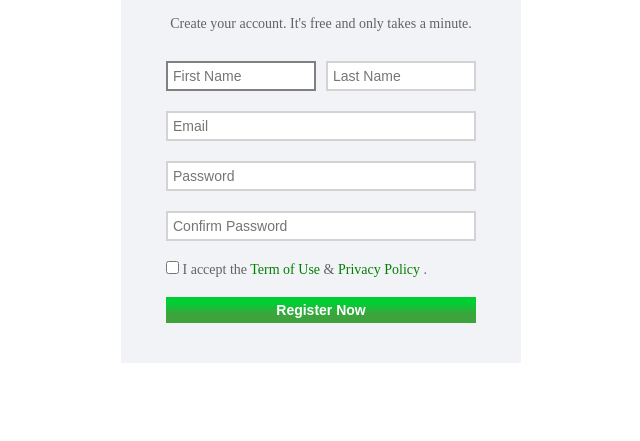
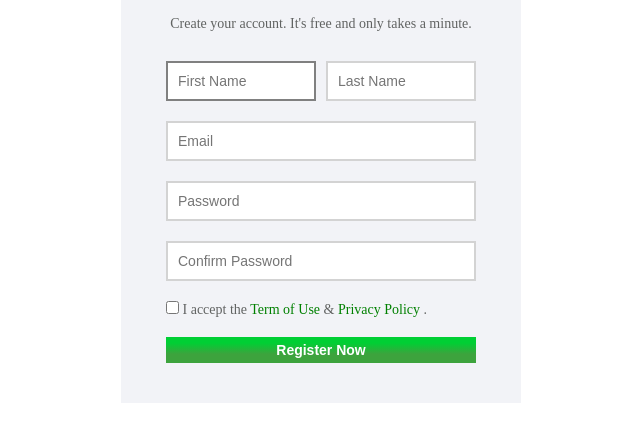
Before and after one commit to ruroma18/form-task, a plain HTML site: page index.html in a window 1280 px wide. Shown: the part 53-494 px from the top of the page, without its empty margins (319-959 px from the left). Drawn offline with Linux system fonts and the light colour scheme.

Commit message:
Refactoring

```diff
--- a/assets/css/style.css
+++ b/assets/css/style.css
@@ -54,11 +54,8 @@
 }
 
 .reg-form-item {
-  border: 1px solid inherit;
-  max-width: 400px;
-  min-width: 300px;
   margin-bottom: 20px;
-  padding: 5px;
+  padding: 10px;
   border: 2px solid lightgray;
 }
 
```
